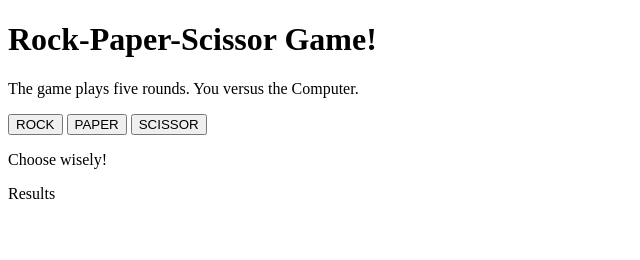
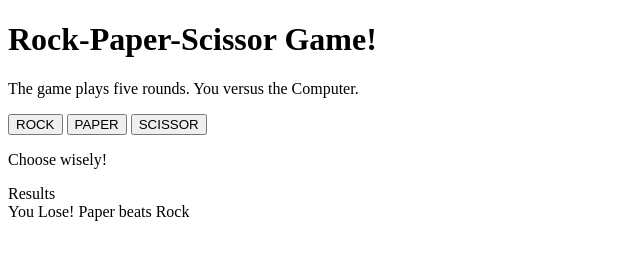
Before and after one commit to dr96mabuza/RockPaperScissor, a plain HTML site: page index.html in a window 1280 px wide. Both pictures are taken after a click on the button "ROCK". Shown: the whole page, without its empty margins (0-640 px from the left). Drawn offline with Linux system fonts and the light colour scheme.

Commit message:
results now display on html for every click

```diff
--- a/RockPaperScissor.js
+++ b/RockPaperScissor.js
@@ -4,11 +4,6 @@ function computerPlay() {
     let item = items[Math.floor(Math.random() * items.length)];
     return item;
 }
-
-/*function PlayerSelection() {
-    let answer = prompt("Choose between Rock, Paper and Scissors");
-    return answer.charAt(0).toUpperCase() + answer.slice(1).toLowerCase();
-}*/
 
 function playRound(player, comp) {
 
@@ -34,28 +29,32 @@ function playRound(player, comp) {
     }
 }
 
+function press() {
+
     function alertF1() {
-    console.log(playRound("Rock", computerPlay()));
-}
-
-function alertF2() {
-    console.log(playRound("Paper", computerPlay()));
-}
-
-function alertF3() {
-    console.log(playRound("Scissors", computerPlay()));
+        div.innerHTML = playRound("Rock", computerPlay());
     }
 
     const btn = document.querySelector('.rock');
     btn.addEventListener('click', alertF1 );
 
+    function alertF2() {
+        div.innerHTML = playRound("Paper", computerPlay());
+    }
+
     const btn2 = document.querySelector('.paper');
     btn2.addEventListener('click', alertF2);
 
+    function alertF3() {
+        div.innerHTML = playRound("Scissors", computerPlay());
+    }
+
     const btn3 = document.querySelector('.scissor');
     btn3.addEventListener('click', alertF3);
+}
 
-const content = document.querySelector('#container');
+press();
+
+const content = document.querySelector('#log');
 const div = document.createElement('div');
-div.textContent = 'Results';
 content.appendChild(div);
--- a/index.html
+++ b/index.html
@@ -16,6 +16,12 @@
                 <p>Choose wisely!</p>
             </div>
 
+            <div>
+               <div id="log">
+                   <div>Results</div>
+               </div>
+            </div>
+
             <script src="./RockPaperScissor.js"></script>
         </body>
     </html>
```
Lines whose indentation alone changed are shown as unchanged.
